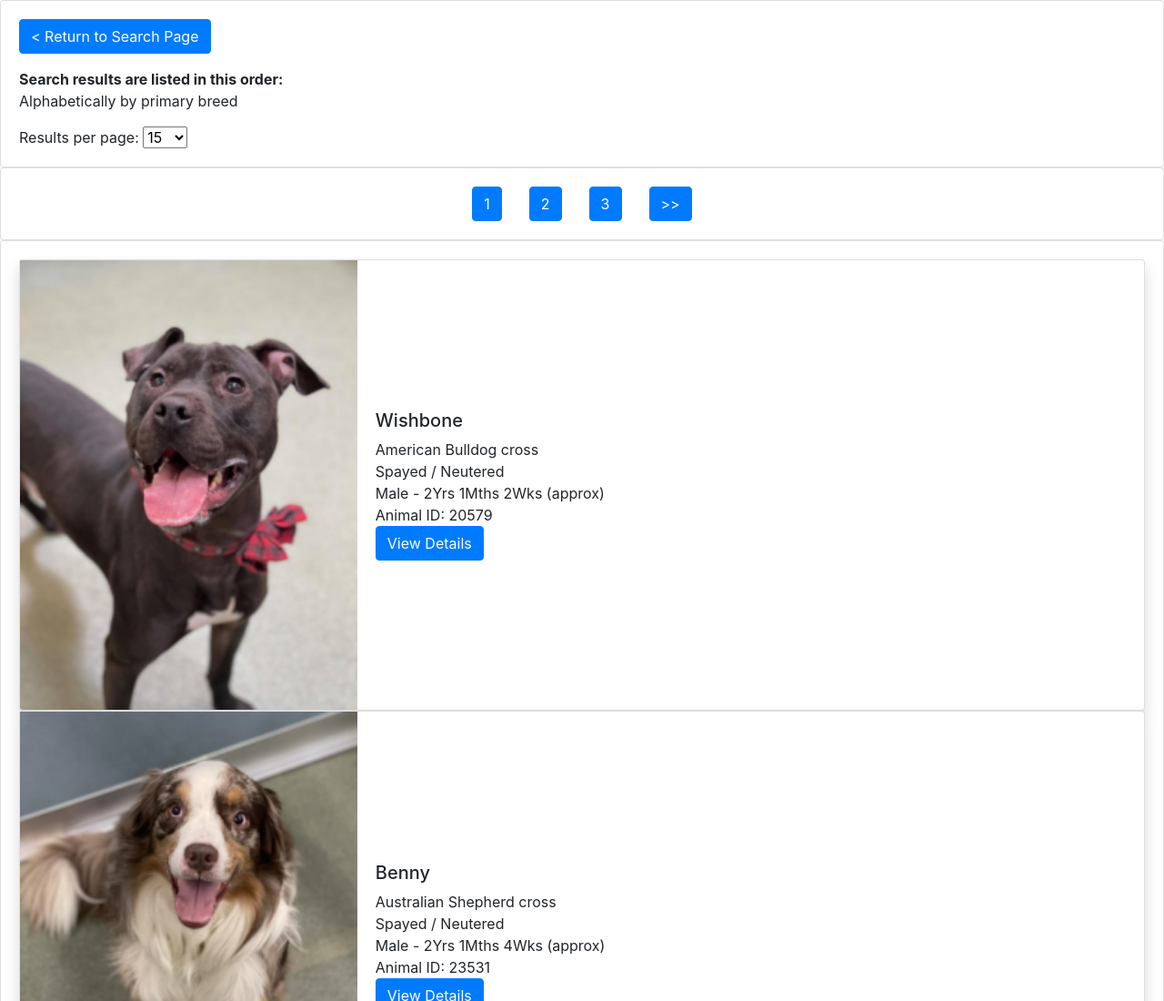
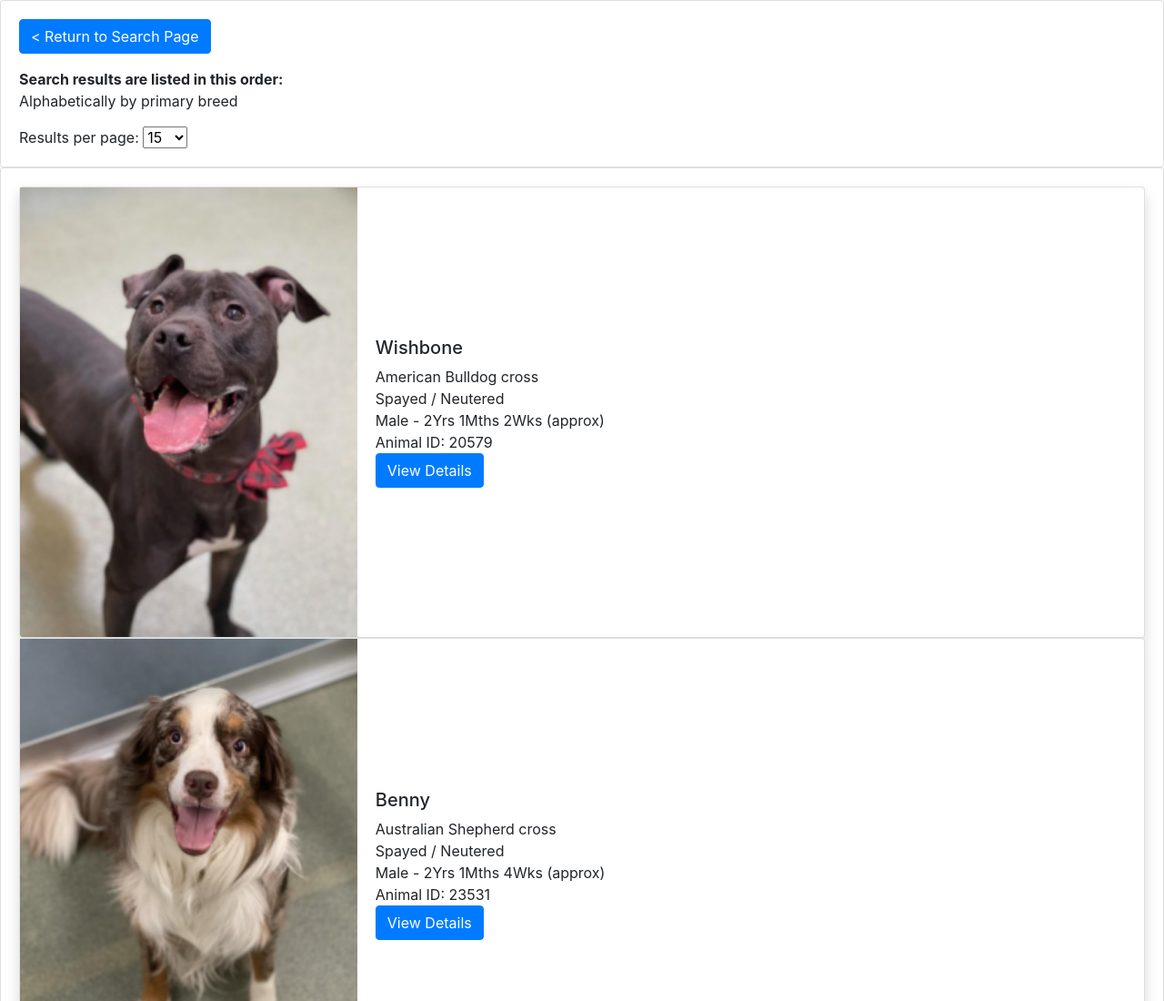
Before and after one commit to Giordullo/ASE-220-A4, a plain HTML site: page ASE220-A4/index_pagination_pages.html in a window 1280 px wide. Shown: the top 1100 px of the page at 91% size. Drawn offline with nearby package versions, Linux system fonts and the light colour scheme.

Commit message:
Update index_pagination_pages.html

```diff
--- a/ASE220-A4/index_pagination_pages.html
+++ b/ASE220-A4/index_pagination_pages.html
@@ -31,31 +31,6 @@
 
 		  </div>
 		</div>
-
-		<!-- Nav Bar -->
-		<div class="card">
-			<div class="card-body">
-
-			  <div class="container">
-				<div class="row">
-				  <div class="col-sm">
-				   <button type="button" class="btn btn-primary" id="index-button-1">1</button>
-				</div>
-				  <div class="col-sm">
-					<button type="button" class="btn btn-primary" id="index-button-2">2</button>
-				  </div>
-				  <div class="col-sm">
-					<button type="button" class="btn btn-primary" id="index-button-3">3</button>
-				  </div>
-				  <div class="col-sm">
-					<button type="button" class="btn btn-primary" id="index-button-next">>></button>
-				  </div>
-				</div>
-			  </div>
-
-			</div>
-		  </div>
-
 
 		<!-- Display Dogs -->
 		<div class="card">
```
